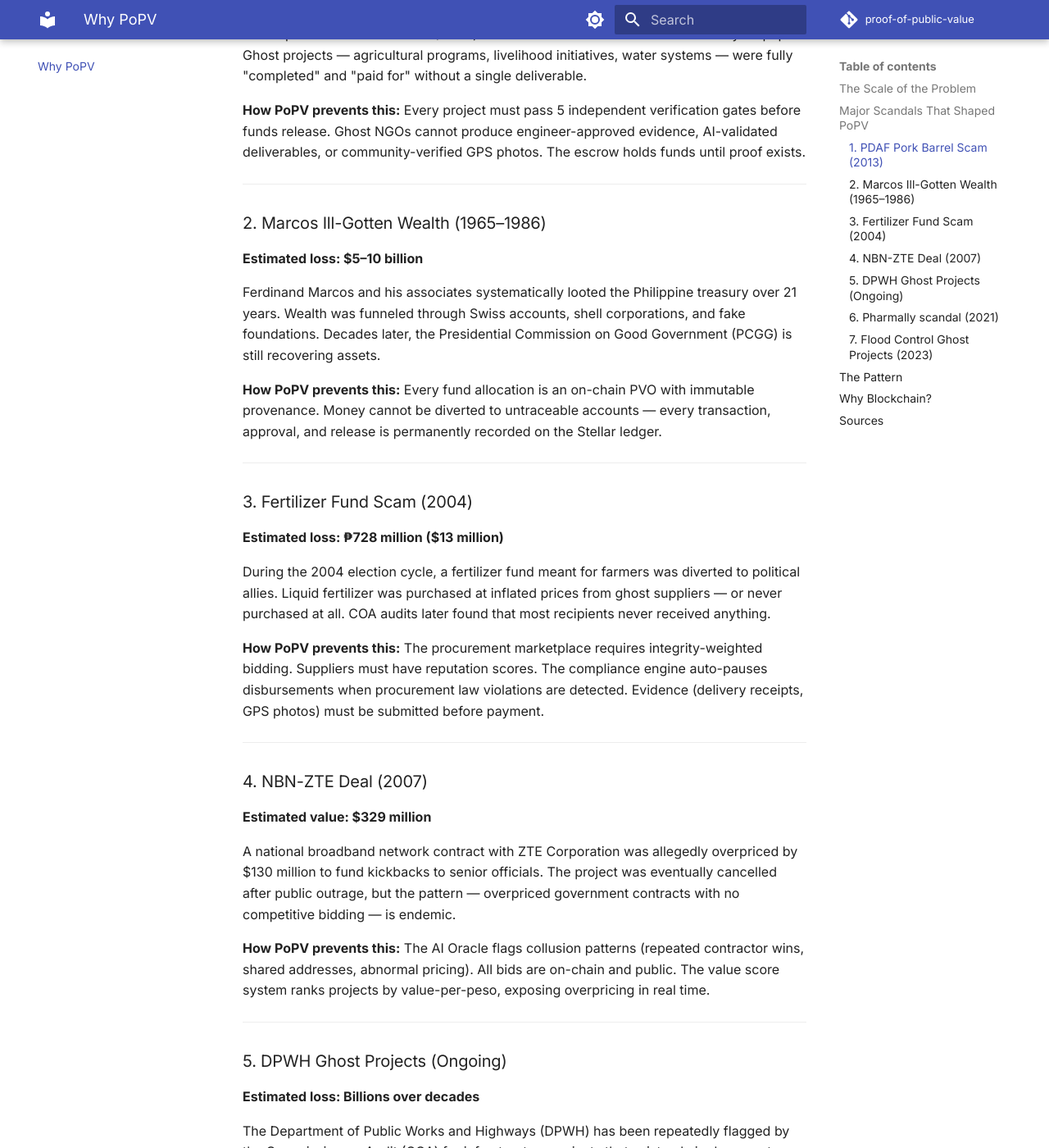
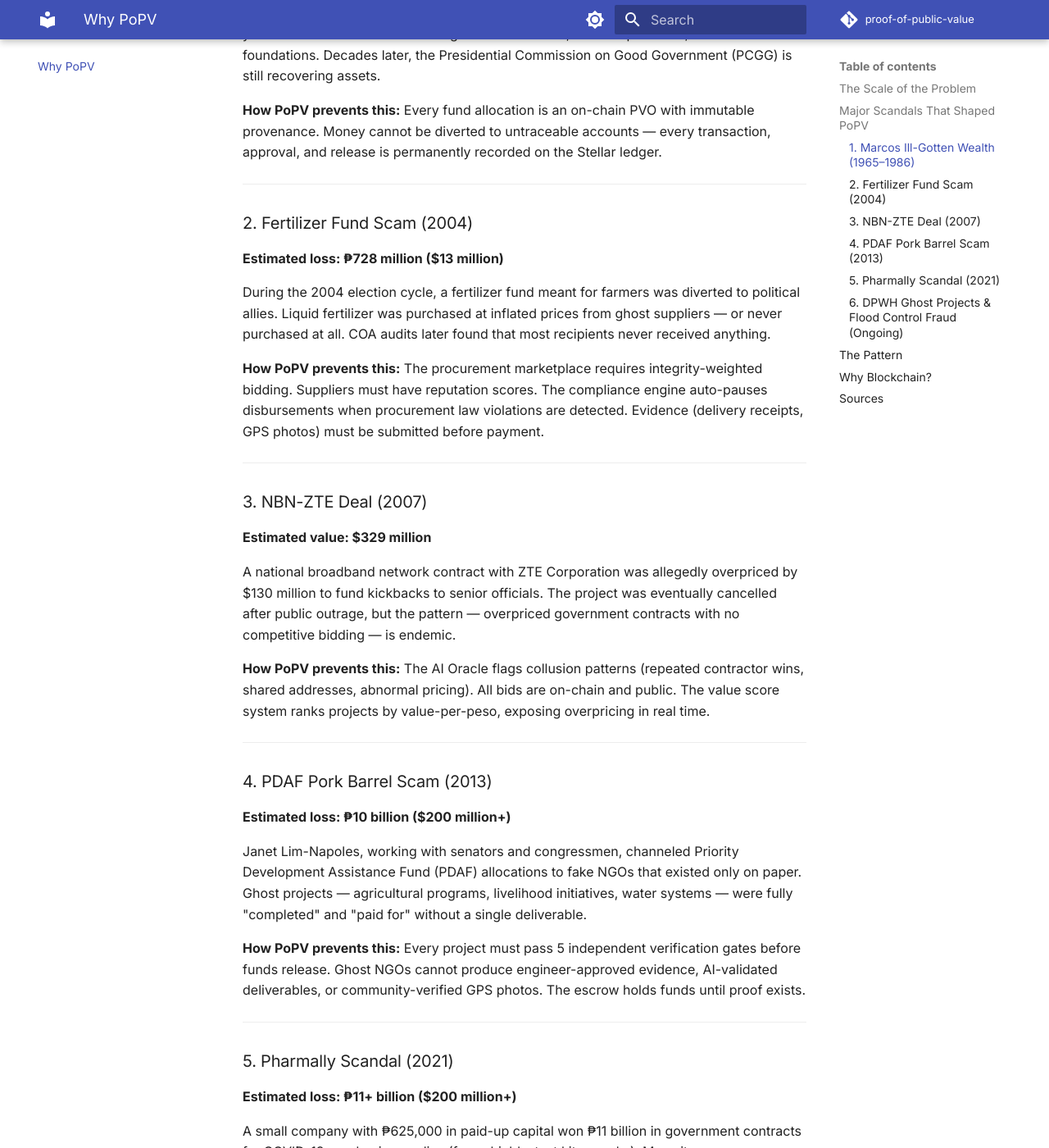
Before and after one commit to greenarmor/proof-of-public-value, an MkDocs documentation site: the page built from docs/philippines-corruption.md, in a window 1280 px wide and 1400 px high, scrolled down 808 px. Shown: the whole window at 82% size. Built offline with MkDocs 1.6.1 and Material for MkDocs 9.7.7, drawn with Linux system fonts in a browser that asks for light colours; comment, search, counter and statistics services are not loaded; some of the changed lines change nothing that is shown; some of the changed text lies outside the part shown.

Commit message:
docs: reorder scandals chronologically, merge DPWH + flood control
Sort corruption cases by date (1965→ongoing). Combine the DPWH ghost
projects and flood control fraud sections into a single ongoing entry.

```diff
--- a/docs/philippines-corruption.md
+++ b/docs/philippines-corruption.md
@@ -14,7 +14,37 @@
 
 ## Major Scandals That Shaped PoPV
 
-### 1. PDAF Pork Barrel Scam (2013)
+### 1. Marcos Ill-Gotten Wealth (1965–1986)
+
+**Estimated loss: $5–10 billion**
+
+Ferdinand Marcos and his associates systematically looted the Philippine treasury over 21 years. Wealth was funneled through Swiss accounts, shell corporations, and fake foundations. Decades later, the Presidential Commission on Good Government (PCGG) is still recovering assets.
+
+**How PoPV prevents this:** Every fund allocation is an on-chain PVO with immutable provenance. Money cannot be diverted to untraceable accounts — every transaction, approval, and release is permanently recorded on the Stellar ledger.
+
+---
+
+### 2. Fertilizer Fund Scam (2004)
+
+**Estimated loss: ₱728 million ($13 million)**
+
+During the 2004 election cycle, a fertilizer fund meant for farmers was diverted to political allies. Liquid fertilizer was purchased at inflated prices from ghost suppliers — or never purchased at all. COA audits later found that most recipients never received anything.
+
+**How PoPV prevents this:** The procurement marketplace requires integrity-weighted bidding. Suppliers must have reputation scores. The compliance engine auto-pauses disbursements when procurement law violations are detected. Evidence (delivery receipts, GPS photos) must be submitted before payment.
+
+---
+
+### 3. NBN-ZTE Deal (2007)
+
+**Estimated value: $329 million**
+
+A national broadband network contract with ZTE Corporation was allegedly overpriced by $130 million to fund kickbacks to senior officials. The project was eventually cancelled after public outrage, but the pattern — overpriced government contracts with no competitive bidding — is endemic.
+
+**How PoPV prevents this:** The AI Oracle flags collusion patterns (repeated contractor wins, shared addresses, abnormal pricing). All bids are on-chain and public. The value score system ranks projects by value-per-peso, exposing overpricing in real time.
+
+---
+
+### 4. PDAF Pork Barrel Scam (2013)
 
 **Estimated loss: ₱10 billion ($200 million+)**
 
@@ -24,41 +54,23 @@
 
 ---
 
-### 2. Marcos Ill-Gotten Wealth (1965–1986)
+### 5. Pharmally Scandal (2021)
 
-**Estimated loss: $5–10 billion**
+**Estimated loss: ₱11+ billion ($200 million+)**
 
-Ferdinand Marcos and his associates systematically looted the Philippine treasury over 21 years. Wealth was funneled through Swiss accounts, shell corporations, and fake foundations. Decades later, the Presidential Commission on Good Government (PCGG) is still recovering assets.
+A small company with ₱625,000 in paid-up capital won ₱11 billion in government contracts for COVID-19 pandemic supplies (face shields, test kits, masks). Many items were overpriced, delivered late, or never delivered. The firm had connections to high-ranking officials.
 
-**How PoPV prevents this:** Every fund allocation is an on-chain PVO with immutable provenance. Money cannot be diverted to untraceable accounts — every transaction, approval, and release is permanently recorded on the Stellar ledger.
+**How PoPV prevents this:** Supplier reputation scores are public and on-chain. A company with negligible capital and no track record cannot win large contracts — the procurement marketplace surfaces this automatically. The Anti-Corruption Agency dashboard flags shell company risks and collusion patterns in real time.
 
 ---
 
-### 3. Fertilizer Fund Scam (2004)
-
-**Estimated loss: ₱728 million ($13 million)**
-
-During the 2004 election cycle, a fertilizer fund meant for farmers was diverted to political allies. Liquid fertilizer was purchased at inflated prices from ghost suppliers — or never purchased at all. COA audits later found that most recipients never received anything.
-
-**How PoPV prevents this:** The procurement marketplace requires integrity-weighted bidding. Suppliers must have reputation scores. The compliance engine auto-pauses disbursements when procurement law violations are detected. Evidence (delivery receipts, GPS photos) must be submitted before payment.
-
----
-
-### 4. NBN-ZTE Deal (2007)
-
-**Estimated value: $329 million**
-
-A national broadband network contract with ZTE Corporation was allegedly overpriced by $130 million to fund kickbacks to senior officials. The project was eventually cancelled after public outrage, but the pattern — overpriced government contracts with no competitive bidding — is endemic.
-
-**How PoPV prevents this:** The AI Oracle flags collusion patterns (repeated contractor wins, shared addresses, abnormal pricing). All bids are on-chain and public. The value score system ranks projects by value-per-peso, exposing overpricing in real time.
-
----
-
-### 5. DPWH Ghost Projects (Ongoing)
+### 6. DPWH Ghost Projects & Flood Control Fraud (Ongoing)
 
 **Estimated loss: Billions over decades**
 
 The Department of Public Works and Highways (DPWH) has been repeatedly flagged by the Commission on Audit (COA) for infrastructure projects that exist only in documents. Roads paved on paper but not in reality. Bridges "completed" with no actual construction. Flood control systems that cost billions but fail every typhoon season.
+
+During 2023 Senate hearings on Metro Manila flooding, it was revealed that billions had been allocated for flood control across multiple years — yet flooding worsened every year. COA flagged numerous projects as incomplete, substandard, or entirely fictitious. Many "completed" flood control structures could not be located during field inspections.
 
 **How PoPV prevents this:** Every milestone requires:
 
@@ -70,27 +82,9 @@
 | Compliance | COA-style regulatory checks run automatically |
 | Community | Citizens on the ground submit their own verification |
 
+Every flood control project is a PVO with GPS coordinates. Citizens submit flood reports and completion verifications through the Citizen Interface. The community oracle requires ground-level confirmation. If the structure doesn't exist, the community gate fails and funds stay locked.
+
 No evidence, no engineer approval, no AI pass, no citizen confirmation — **no payment.**
-
----
-
-### 6. Pharmally scandal (2021)
-
-**Estimated loss: ₱11+ billion ($200 million+)**
-
-A small company with ₱625,000 in paid-up capital won ₱11 billion in government contracts for COVID-19 pandemic supplies (face shields, test kits, masks). Many items were overpriced, delivered late, or never delivered. The firm had connections to high-ranking officials.
-
-**How PoPV prevents this:** Supplier reputation scores are public and on-chain. A company with negligible capital and no track record cannot win large contracts — the procurement marketplace surfaces this automatically. The Anti-Corruption Agency dashboard flags shell company risks and collusion patterns in real time.
-
----
-
-### 7. Flood Control Ghost Projects (2023)
-
-**Estimated loss: Hundreds of millions**
-
-During Senate hearings on the 2023 Metro Manila floods, it was revealed that billions had been allocated for flood control projects across multiple years — yet flooding worsened every year. COA flagged numerous projects as either incomplete, substandard, or entirely fictitious. Many "completed" flood control structures could not be located during field inspections.
-
-**How PoPV prevents this:** Every flood control project is a PVO with GPS coordinates. Citizens submit flood reports and completion verifications through the Citizen Interface. The community oracle requires ground-level confirmation. If the structure doesn't exist, the community gate fails and funds stay locked.
 
 ---
 
```
